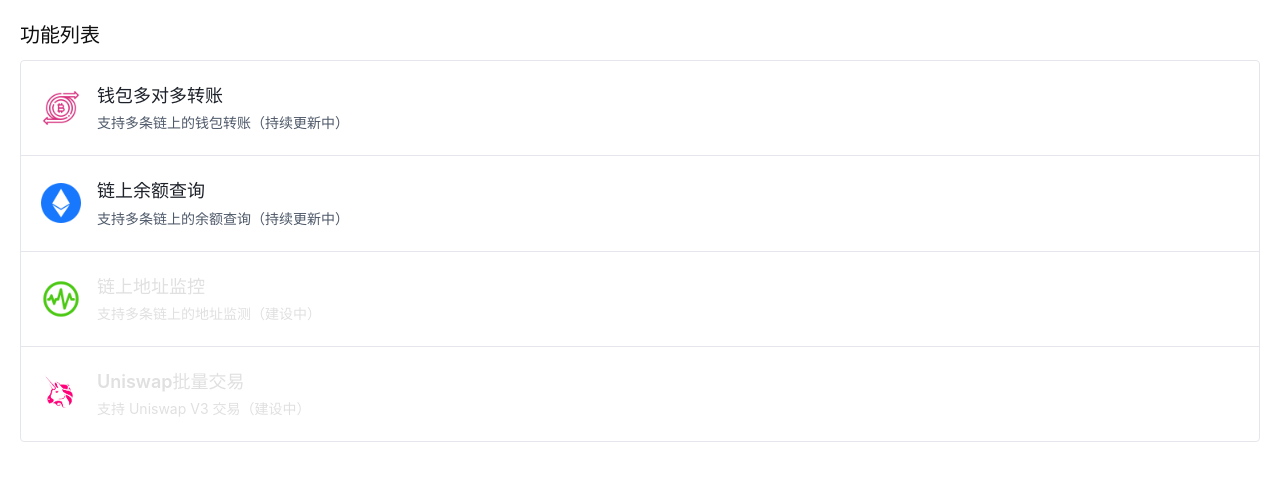
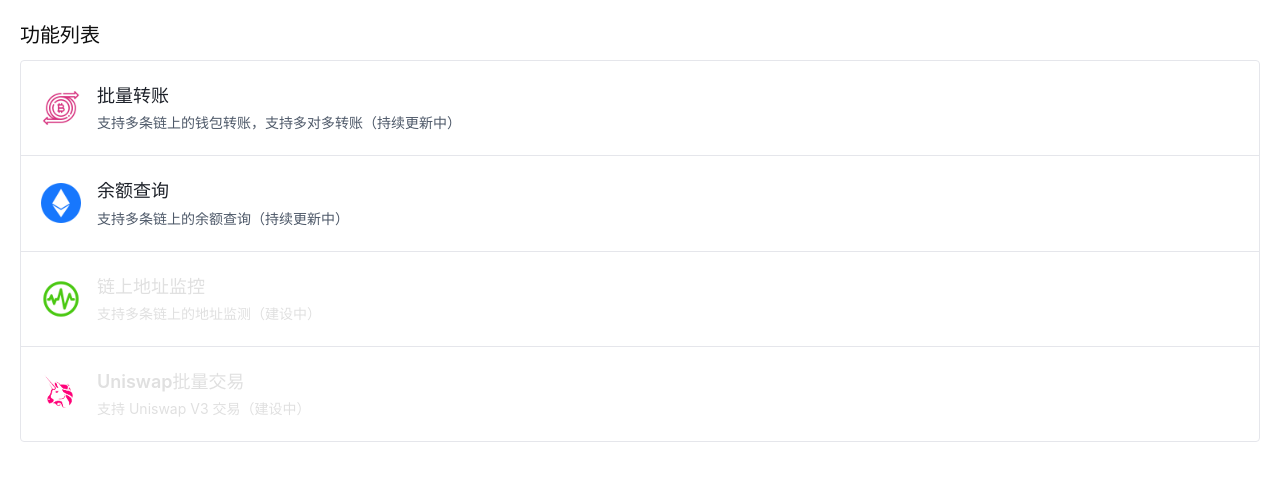
Before and after one commit to WalletsTool/WalletsTool, a Vue app: page /#/home in a window 1280 px wide. Shown: the top 480 px of the page. Built offline with nearby package versions, Linux system fonts and the light colour scheme.

Commit message:
fate: 修改模块名

```diff
--- a/src/pages/Balance.vue
+++ b/src/pages/Balance.vue
@@ -525,7 +525,7 @@ function goHome() {
 
 <template>
   <div class="container balance">
-    <span class="pageTitle">链上余额查询</span>
+    <span class="pageTitle">余额查询</span>
     <!-- 工具栏 -->
     <div class="toolBar">
       <a-button type="primary" @click="handleClick()">录入钱包地址</a-button>
--- a/src/pages/Home.vue
+++ b/src/pages/Home.vue
@@ -33,13 +33,13 @@ onMounted(() => {
 // 功能菜单列表
 const funcList = [
   {
-    title: "钱包多对多转账",
-    desc: "支持多条链上的钱包转账（持续更新中）",
+    title: "批量转账",
+    desc: "支持多条链上的钱包转账，支持多对多转账（持续更新中）",
     picture: "avatar/transfer.png",
     pageName: "transfer"
   },
   {
-    title: "链上余额查询",
+    title: "余额查询",
     desc: "支持多条链上的余额查询（持续更新中）",
     picture: "avatar/balance.png",
     pageName: "balance"
@@ -60,7 +60,7 @@ const funcList = [
   }
 ]
 
-// 跳转到钱包多对多转账
+// 跳转到批量转账
 function goPage(pageName) {
   if (pageName === 'monitor' || pageName === 'uniswap') {
     Notification.success('功能建设中，敬请期待')
--- a/src/pages/Transfer.vue
+++ b/src/pages/Transfer.vue
@@ -1113,7 +1113,7 @@ function goHome() {
 
 <template>
   <div class="container transfer">
-    <span class="pageTitle">钱包多对多转账</span>
+    <span class="pageTitle">批量转账</span>
     <!-- 工具栏 -->
     <div class="toolBar">
       <a-button type="primary" @click="handleClick('send')"
```
